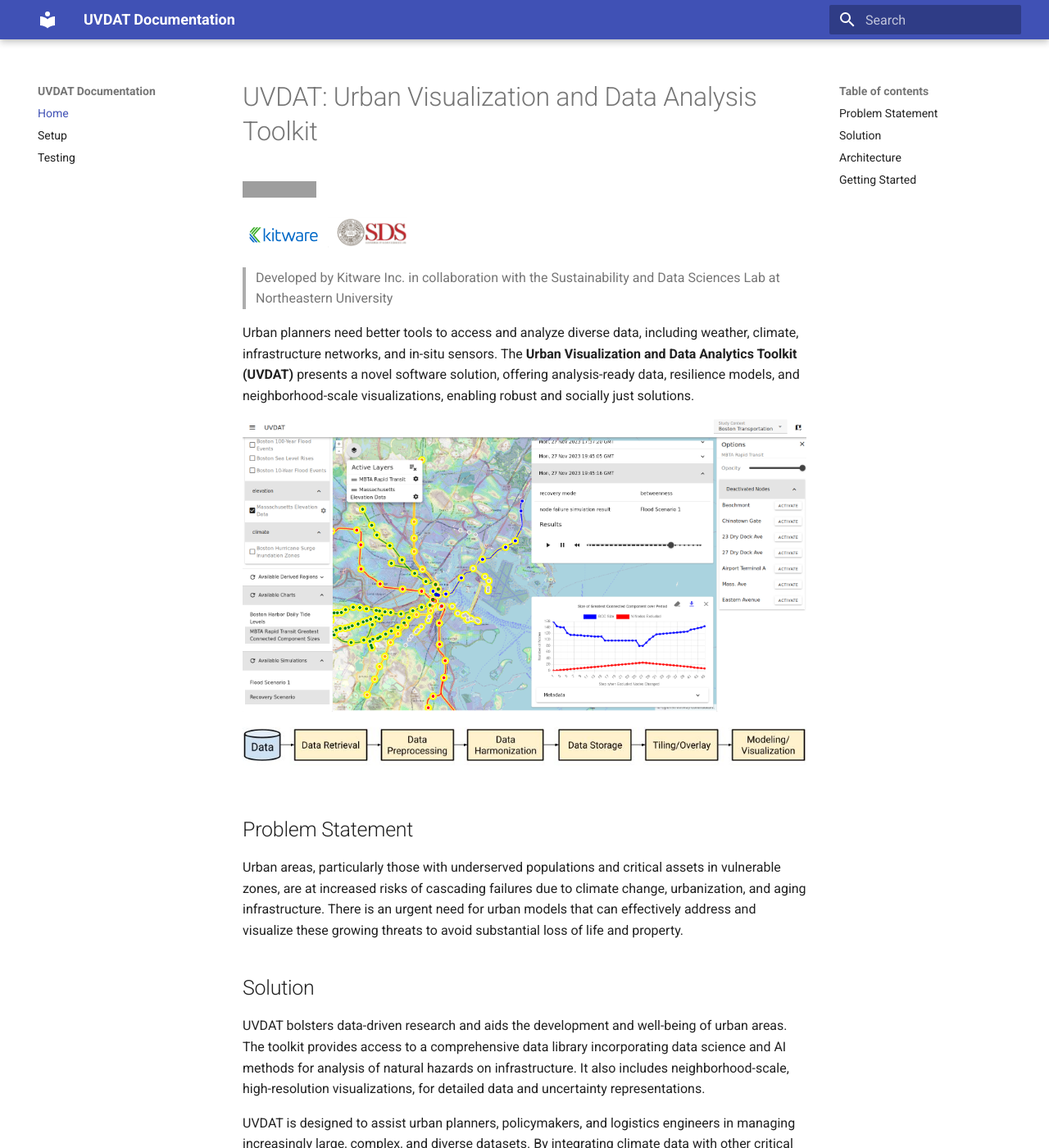
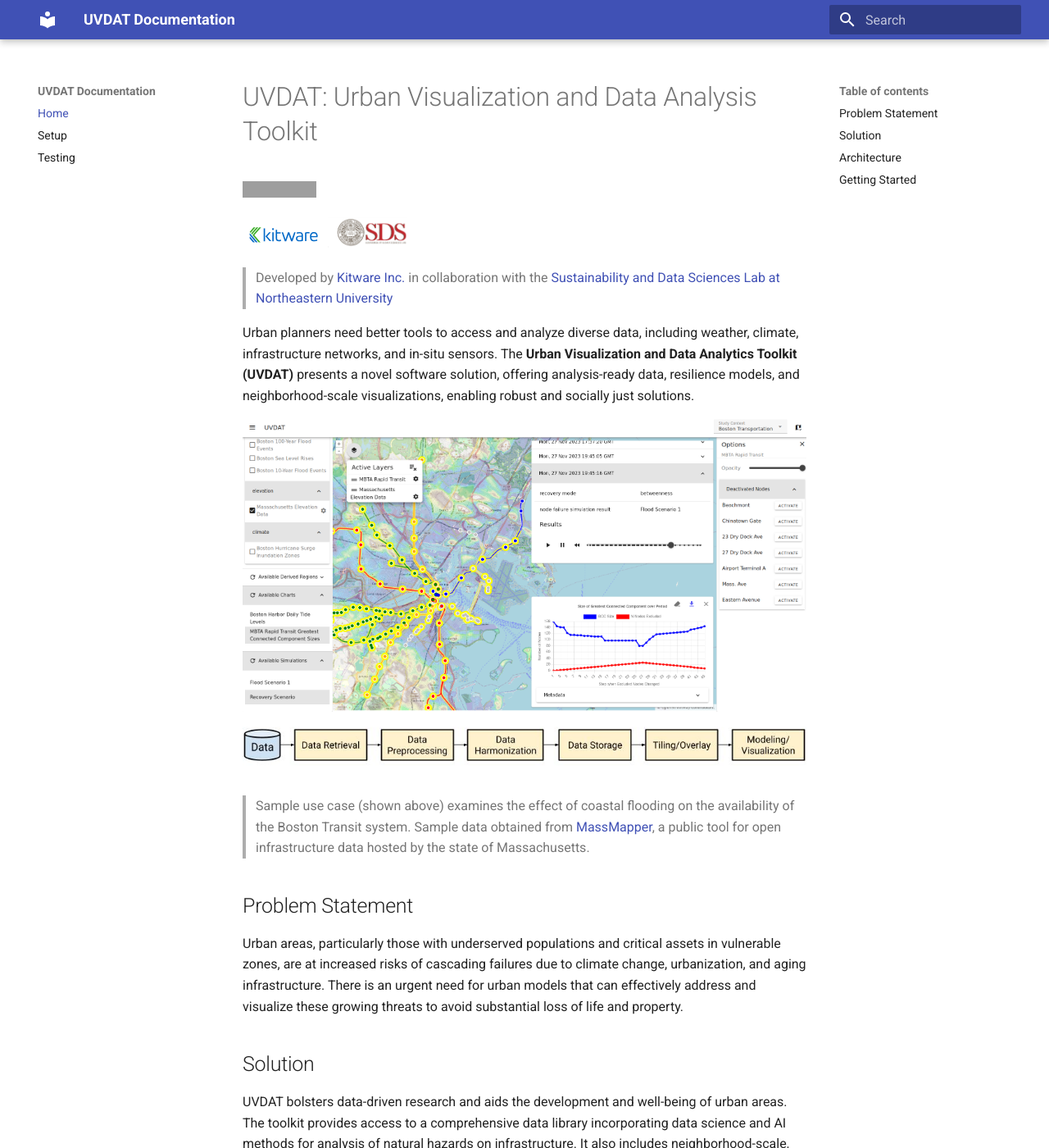
Before and after one commit to OpenGeoscience/uvdat, an MkDocs documentation site: the page built from docs/README.md, in a window 1280 px wide and 1400 px high. Shown: the whole window at 82% size. Built offline with MkDocs 1.6.1 and Material for MkDocs 9.7.7, drawn with Linux system fonts in a browser that asks for light colours; grey boxes are pictures that could not be loaded.

Commit message:
Add more links to README

```diff
--- a/docs/README.md
+++ b/docs/README.md
@@ -2,17 +2,18 @@
 [![License][apache-license-image]][license-link]
 
 <p float="left">
-<img style="display: inline-block;" src="kitware.svg" alt="Kitware Logo" href="https://kitware.com" width="100">
-<img style="display: inline-block;" src="sds_lab.png" alt="NEU SDS Lab Logo" href="https://https://sdslab.io/" width="100">
+<img style="display: inline-block;" src="kitware.svg" alt="Kitware Logo" width="100">
+<img style="display: inline-block;" src="sds_lab.png" alt="NEU SDS Lab Logo" width="100">
 </p>
 
-> Developed by Kitware Inc. in collaboration with the Sustainability and Data Sciences Lab at Northeastern University
-
+> Developed by [Kitware Inc.][kitware-link] in collaboration with the [Sustainability and Data Sciences Lab at Northeastern University][sds-lab-link]
 
 Urban planners need better tools to access and analyze diverse data, including weather, climate, infrastructure networks, and in-situ sensors. The **Urban Visualization and Data Analytics Toolkit (UVDAT)** presents a novel software solution, offering analysis-ready data, resilience models, and neighborhood-scale visualizations, enabling robust and socially just solutions.
 
 ![](uvdat_screenshot.png)
 ![](uvdat_flow.jpg)
+
+> Sample use case (shown above) examines the effect of coastal flooding on the availability of the Boston Transit system. Sample data obtained from [MassMapper][mass-mapper-link], a public tool for open infrastructure data hosted by the state of Massachusetts.
 
 ## Problem Statement
 Urban areas, particularly those with underserved populations and critical assets in vulnerable zones, are at increased risks of cascading failures due to climate change, urbanization, and aging infrastructure. There is an urgent need for urban models that can effectively address and visualize these growing threats to avoid substantial loss of life and property.
```
Also changed, not shown: other parts of docs/README.md (+4 -0 lines).
